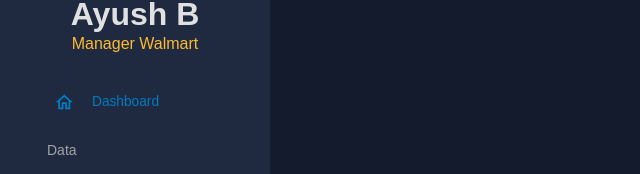
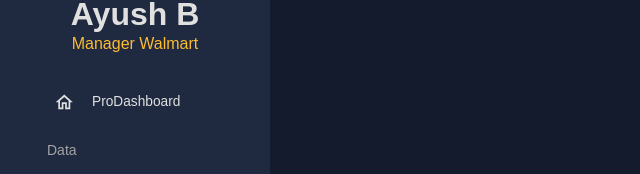
Before and after one commit to AyushBorage28/NourishNet, a React (Vite) app: page /line in a window 1280 px wide. Shown: the part 202-376 px from the top of the page, without its empty margins (0-640 px from the left). Built offline with nearby package versions, Linux system fonts and the light colour scheme.

Commit message:
imports updated

```diff
--- a/src/App.jsx
+++ b/src/App.jsx
@@ -4,7 +4,7 @@ import { CssBaseline, ThemeProvider } from "@mui/material";
 import { ColorModeContext, useMode } from "./theme";
 import Topbar from "./screens/globals/Topbar";
 
-import Dashboard from "./screens/dashboard";
+import ProDashboard from "./screens/prodashboard";
 import Team from "./screens/team";
 import Invoices from "./screens/invoices";
 import Contacts from "./screens/contacts";
@@ -12,7 +12,7 @@ import Bar from "./screens/bar";
 import Form from "./screens/forms";
 import Line from "./screens/line";
 import Pie from "./screens/pie";
-import Horeca from "./screens/horeca";
+
 import Geography from "./screens/geography";
 import Sidebar from "./screens/globals/Sidebar";
 
@@ -21,6 +21,7 @@ import Home from "./screens/Home";
 
 import Login from "./screens/Login";
 import SignUp from "./screens/SignUp";
+import Horeca from "./screens/Horeca";
 
 const App = () => {
   const [theme, colorMode] = useMode();
@@ -28,7 +29,7 @@ const App = () => {
 
   // const location = useLocation();
   const allowedRoutes = [
-    "/dashboard",
+    "/prodashboard",
     "/team",
     "/contacts",
     "/invoices",
@@ -62,7 +63,7 @@ const App = () => {
               <Route path="/login" element={<Login />} />
               <Route path="/signup" element={<SignUp />} />
 
-              <Route path="/dashboard" element={<Dashboard />} />
+              <Route path="/prodashboard" element={<ProDashboard />} />
               <Route path="/team" element={<Team />} />
 
               <Route path="/contacts" element={<Contacts />} />
--- a/src/components/BarChart.jsx
+++ b/src/components/BarChart.jsx
@@ -4,7 +4,7 @@ import { tokens } from "../theme";
 import { mockBarData as data } from "../data/mockData";
 
 // eslint-disable-next-line react/prop-types
-const BarChart = ({ isDashboard = false }) => {
+const BarChart = ({ isProDashboard = false }) => {
   const theme = useTheme();
   const colors = tokens(theme.palette.mode);
 
@@ -77,7 +77,7 @@ const BarChart = ({ isDashboard = false }) => {
         tickSize: 5,
         tickPadding: 5,
         tickRotation: 0,
-        legend: isDashboard ? undefined : "country", // changed
+        legend: isProDashboard ? undefined : "country", // changed
         legendPosition: "middle",
         legendOffset: 32,
       }}
@@ -85,7 +85,7 @@ const BarChart = ({ isDashboard = false }) => {
         tickSize: 5,
         tickPadding: 5,
         tickRotation: 0,
-        legend: isDashboard ? undefined : "food", // changed
+        legend: isProDashboard ? undefined : "food", // changed
         legendPosition: "middle",
         legendOffset: -40,
       }}
--- a/src/components/GeographyChart.jsx
+++ b/src/components/GeographyChart.jsx
@@ -5,7 +5,7 @@ import { geoFeatures } from "../data/mockGeoFeatures";
 import { tokens } from "../theme";
 import { mockGeographyData as data } from "../data/mockData";
 
-const GeographyChart = ({ isDashboard = false }) => {
+const GeographyChart = ({ isProDashboard = false }) => {
   const theme = useTheme();
   const colors = tokens(theme.palette.mode);
   return (
@@ -45,13 +45,13 @@ const GeographyChart = ({ isDashboard = false }) => {
       unknownColor="#666666"
       label="properties.name"
       valueFormat=".2s"
-      projectionScale={isDashboard ? 40 : 150}
-      projectionTranslation={isDashboard ? [0.49, 0.6] : [0.5, 0.5]}
+      projectionScale={isProDashboard ? 40 : 150}
+      projectionTranslation={isProDashboard ? [0.49, 0.6] : [0.5, 0.5]}
       projectionRotation={[0, 0, 0]}
       borderWidth={1.5}
       borderColor="#ffffff"
       legends={
-        !isDashboard
+        !isProDashboard
           ? [
               {
                 anchor: "bottom-left",
--- a/src/components/LineChart.jsx
+++ b/src/components/LineChart.jsx
@@ -4,7 +4,7 @@ import { tokens } from "../theme";
 import { mockLineData as data } from "../data/mockData";
 
 // eslint-disable-next-line react/prop-types, no-unused-vars
-const LineChart = ({ isCustomLineColors = false, isDashboard = false }) => {
+const LineChart = ({ isCustomLineColors = false, isProDashboard = false }) => {
   const theme = useTheme();
   const colors = tokens(theme.palette.mode);
 
@@ -44,7 +44,7 @@ const LineChart = ({ isCustomLineColors = false, isDashboard = false }) => {
           },
         },
       }}
-      colors={isDashboard ? { datum: "color" } : { scheme: "nivo" }} // added
+      colors={isProDashboard ? { datum: "color" } : { scheme: "nivo" }} // added
       margin={{ top: 50, right: 110, bottom: 50, left: 60 }}
       xScale={{ type: "point" }}
       yScale={{
@@ -63,7 +63,7 @@ const LineChart = ({ isCustomLineColors = false, isDashboard = false }) => {
         tickSize: 0,
         tickPadding: 5,
         tickRotation: 0,
-        legend: isDashboard ? undefined : "transportation", // added
+        legend: isProDashboard ? undefined : "transportation", // added
         legendOffset: 36,
         legendPosition: "middle",
       }}
@@ -73,7 +73,7 @@ const LineChart = ({ isCustomLineColors = false, isDashboard = false }) => {
         tickSize: 3,
         tickPadding: 5,
         tickRotation: 0,
-        legend: isDashboard ? undefined : "count", // added
+        legend: isProDashboard ? undefined : "count", // added
         legendOffset: -40,
         legendPosition: "middle",
       }}
--- a/src/screens/Horeca/index.jsx
+++ b/src/screens/Horeca/index.jsx
@@ -1,4 +1,4 @@
-import React from "react";
+
 import {
   Box,
   Card,
--- a/src/screens/globals/Sidebar.jsx
+++ b/src/screens/globals/Sidebar.jsx
@@ -119,8 +119,8 @@ const Sidebar = () => {
 
           <Box paddingLeft={isCollapsed ? undefined : "10%"}>
             <Item
-              title="Dashboard"
-              to="/dashboard"
+              title="ProDashboard"
+              to="/prodashboard"
               icon={<HomeOutlinedIcon />}
               selected={selected}
               setSelected={setSelected}
--- a/src/screens/dashboard/index.jsx
+++ b/src/screens/prodashboard/index.jsx
@@ -23,7 +23,7 @@ import {
   Traffic as TrafficIcon,
 } from "@mui/icons-material";
 
-const Dashboard = () => {
+const ProDashboard = () => {
   const theme = useTheme();
   const colors = tokens(theme.palette.mode);
 
@@ -147,7 +147,7 @@ const Dashboard = () => {
             </Box>
           </Box>
           <Box height="250px" m="-20px 0 0 0">
-            <LineChart isDashboard={true} />
+            <LineChart isProDashboard={true} />
           </Box>
         </Box>
         <Box
@@ -241,7 +241,7 @@ const Dashboard = () => {
             Sales Quantity
           </Typography>
           <Box height="250px" mt="-20px">
-            <BarChart isDashboard={true} />
+            <BarChart isProDashboard={true} />
           </Box>
         </Box>
         <Box
@@ -258,7 +258,7 @@ const Dashboard = () => {
             Geography Based Traffic
           </Typography>
           <Box height="200px">
-            <GeographyChart isDashboard={true} />
+            <GeographyChart isProDashboard={true} />
           </Box>
         </Box>
       </Box>
@@ -266,4 +266,4 @@ const Dashboard = () => {
   );
 };
 
-export default Dashboard;
+export default ProDashboard;
```
